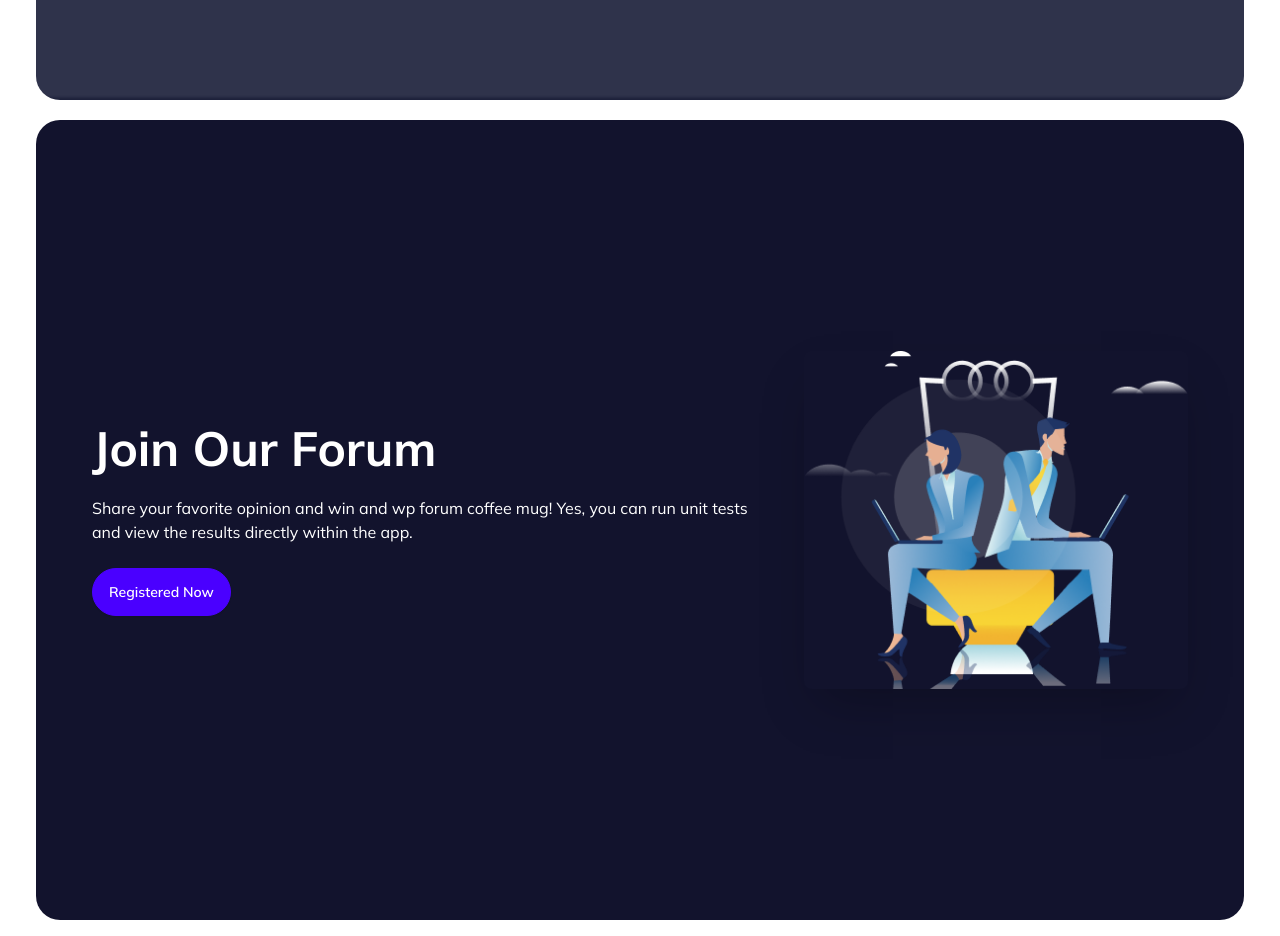
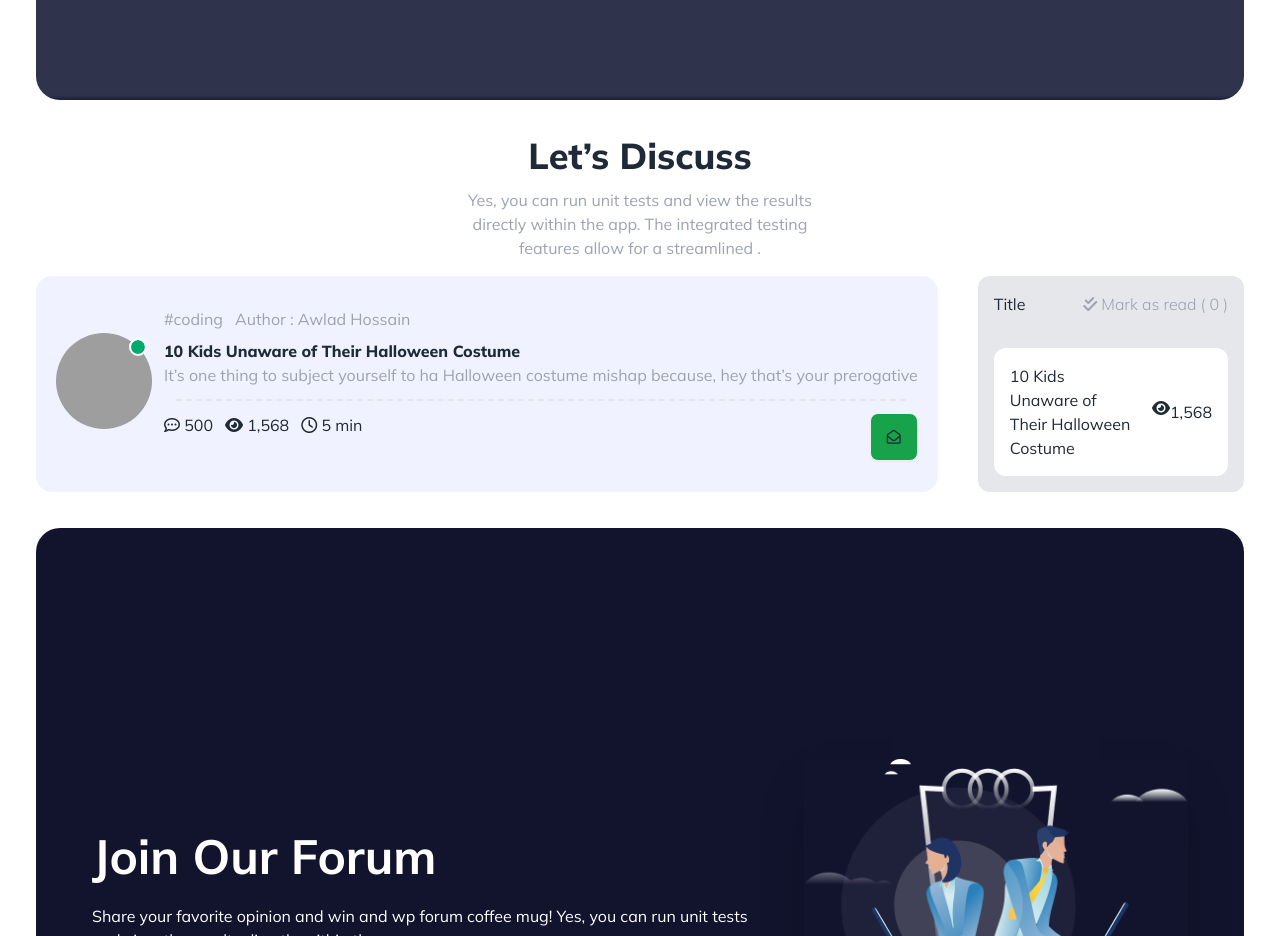
Before and after one commit to shahadathhs/tip-exchange-forum, a plain HTML site: page index.html in a window 1280 px wide. Shown: the part 840-1776 px from the top of the page. Drawn offline with nearby package versions, Linux system fonts and the light colour scheme; grey boxes are pictures that could not be loaded.

Commit message:
let's discuss section completed

```diff
--- a/index.html
+++ b/index.html
@@ -100,8 +100,55 @@
   <!-- main section started -->
   <main>
     <!-- let's discuss section -->
-    <section>
-
+    <section class="mx-3 lg:mx-9 my-9">
+      <div class="space-y-3 text-center">
+        <h3 class="font-extrabold text-4xl">Let’s Discuss</h3>
+        <p class="text-gray-400 max-w-96 mx-auto">Yes, you can run unit tests and view the results directly within the app. The integrated testing features allow for a streamlined .</p>
+      </div>
+      <div class="flex flex-col lg:flex-row gap-10 mt-4">
+        <div class="flex flex-col lg:flex-row justify-center items-center gap-3 bg-[#797DFC1A] rounded-2xl p-5">
+          <div>
+            <div class="avatar online">
+              <div class="w-24 rounded-full">
+                <img src="https://daisyui.com/images/stock/photo-1534528741775-53994a69daeb.jpg" />
+              </div>
+            </div>
+            <div class="avatar offline hidden">
+              <div class="w-24 rounded-full">
+                <img src="https://daisyui.com/images/stock/photo-1534528741775-53994a69daeb.jpg" />
+              </div>
+            </div>
+          </div>
+          <div class="space-y-2">
+            <div class="flex gap-3 text-gray-400"><p>#coding</p><p>Author : Awlad Hossain</p></div>
+            <div>
+              <h3 class="font-extrabold">10 Kids Unaware of Their Halloween Costume</h3>
+              <p class="text-gray-400">It’s one thing to subject yourself to ha Halloween costume mishap because, hey that’s your prerogative</p>
+              <hr class="border-dashed border-t-2 m-3">
+            </div>
+            <div class="flex justify-between">
+              <div class="flex gap-3">
+                <p><i class="fa-regular fa-comment-dots"></i> 500 </p>
+                <p><i class="fa-solid fa-eye"></i> 1,568</p>
+                <p><i class="fa-regular fa-clock"></i> 5 min</p>
+              </div>
+              <button class="btn bg-green-600">
+                <i class="fa-regular fa-envelope-open"></i>
+              </button>
+            </div>
+          </div>
+        </div>
+        <div class="bg-gray-200 rounded-xl flex-1">
+          <div class="flex justify-between gap-4 p-4">
+            <p>Title</p>
+            <p class="text-gray-400 font-light"><i class="fa-solid fa-check-double"></i> Mark as read ( <span>0</span> )</p>
+          </div>
+          <div class="flex justify-between m-4 rounded-xl gap-4 p-4 bg-white items-center">
+            <p>10 Kids Unaware of Their Halloween Costume</p>
+            <p class="flex"><i class="fa-solid fa-eye"></i> 1,568</p>
+          </div>
+        </div>
+      </div>
     </section>
     <!-- join forum section -->
     <section class="mx-3 lg:mx-9 my-5 bg-[#12132D] rounded-3xl items-center">
```
